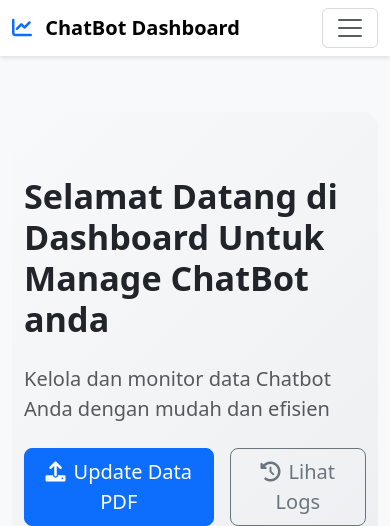
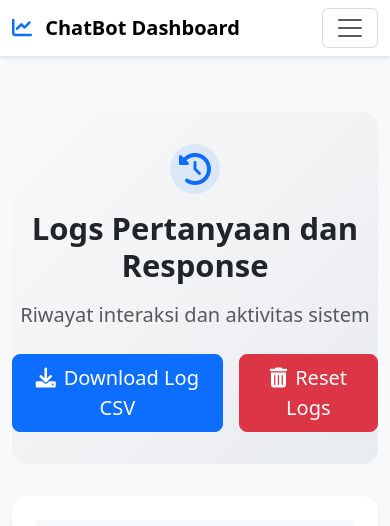
Before and after one commit to omidiyanto/groq-chatbot-telegram, a Flask app: page / in a window 390 px wide. Shown: the top 526 px of the page. Run offline with Flask 3, Linux system fonts and the light colour scheme; parts of the project's set-up code (start-up, migrations or seed data) failed here and were passed over; some libraries are stand-ins or nearby versions; grey boxes are pictures that could not be loaded.

Commit message:
Update index.html

```diff
--- a/templates/index.html
+++ b/templates/index.html
@@ -3,9 +3,10 @@
 <head>
     <meta charset="UTF-8">
     <meta name="viewport" content="width=device-width, initial-scale=1.0">
-    <title>Dashboard Management - ChatBot</title>
+    <title>Logs Dashboard</title>
     <link rel="stylesheet" href="https://cdnjs.cloudflare.com/ajax/libs/bootstrap/5.3.0/css/bootstrap.min.css">
     <link rel="stylesheet" href="https://cdnjs.cloudflare.com/ajax/libs/font-awesome/6.0.0/css/all.min.css">
+    <link rel="stylesheet" href="https://cdn.jsdelivr.net/npm/sweetalert2@11/dist/sweetalert2.min.css">
     <style>
         .navbar {
             box-shadow: 0 2px 4px rgba(0,0,0,.1);
@@ -19,41 +20,46 @@
             color: #0d6efd !important;
             transform: translateY(-2px);
         }
-        .hero-section {
+        .page-header {
             background: linear-gradient(135deg, #f8f9fa 0%, #e9ecef 100%);
-            padding: 4rem 0;
+            padding: 2rem 0;
             border-radius: 15px;
-            margin-top: 2rem;
+            margin: 2rem 0;
         }
-        .stat-card {
+        .table-container {
             background: white;
-            border-radius: 10px;
+            border-radius: 15px;
             padding: 1.5rem;
-            margin: 1rem 0;
             box-shadow: 0 4px 6px rgba(0,0,0,.05);
-            transition: transform 0.3s ease;
         }
-        .stat-card:hover {
-            transform: translateY(-5px);
+        .table {
+            margin-bottom: 0;
         }
-        .action-card {
-            border: none;
-            border-radius: 12px;
+        .table thead th {
+            background-color: #f8f9fa;
+            border-bottom: 2px solid #dee2e6;
+            padding: 1rem;
+            font-weight: 600;
+        }
+        .table td {
+            padding: 1rem;
+            vertical-align: middle;
+        }
+        .action-button {
             transition: all 0.3s ease;
-            height: 100%;
         }
-        .action-card:hover {
-            transform: translateY(-5px);
-            box-shadow: 0 10px 20px rgba(0,0,0,.1);
+        .action-button:hover {
+            transform: translateY(-2px);
         }
         .icon-circle {
-            width: 60px;
-            height: 60px;
+            width: 50px;
+            height: 50px;
             border-radius: 50%;
             display: flex;
             align-items: center;
             justify-content: center;
             margin-bottom: 1rem;
+            display: inline-flex;
         }
     </style>
 </head>
@@ -70,108 +76,94 @@
             <div class="collapse navbar-collapse" id="navbarNav">
                 <ul class="navbar-nav mx-auto">
                     <li class="nav-item">
-                        <a class="nav-link active" href="/"><i class="fas fa-home me-1"></i> Home</a>
+                        <a class="nav-link" href="/"><i class="fas fa-home me-1"></i> Home</a>
                     </li>
                     <li class="nav-item">
                         <a class="nav-link" href="/upload"><i class="fas fa-upload me-1"></i> Update Data PDF</a>
                     </li>
                     <li class="nav-item">
-                        <a class="nav-link" href="/logs"><i class="fas fa-history me-1"></i> Lihat Logs</a>
+                        <a class="nav-link active" href="/logs"><i class="fas fa-history me-1"></i> Lihat Logs</a>
                     </li>
                 </ul>
                 <div class="d-flex">
+
                 </div>
             </div>
         </div>
     </nav>
 
     <div class="container py-4">
-        <div class="hero-section">
-            <div class="container">
-                <div class="row align-items-center">
-                    <div class="col-lg-6">
-                        <h1 class="display-4 fw-bold mb-4">Selamat Datang di Dashboard Untuk Manage ChatBot anda</h1>
-                        <p class="lead text-muted mb-4">Kelola dan monitor data Chatbot Anda dengan mudah dan efisien</p>
-                        <div class="d-flex gap-3">
-                            <a href="/upload" class="btn btn-primary btn-lg">
-                                <i class="fas fa-upload me-2"></i>Update Data PDF
-                            </a>
-                            <a href="/logs" class="btn btn-outline-secondary btn-lg">
-                                <i class="fas fa-history me-2"></i>Lihat Logs
-                            </a>
-                        </div>
-                    </div>
-                    <div class="col-lg-6">
-                        <img src="https://github.com/user-attachments/assets/258a3a24-3b3e-4c5c-b3c4-55c2d0879aba" alt="Dashboard illustration" class="img-fluid rounded-3">
-                    </div>
-                </div>
+        <div class="page-header text-center">
+            <div class="icon-circle bg-primary bg-opacity-10 mb-3">
+                <i class="fas fa-history fa-2x text-primary"></i>
+            </div>
+            <h1 class="display-5 fw-bold mb-3">Logs Pertanyaan dan Response</h1>
+            <p class="lead text-muted mb-4">Riwayat interaksi dan aktivitas sistem</p>
+            <div class="d-flex justify-content-center gap-3">
+                <a href="/download" class="btn btn-primary btn-lg action-button">
+                    <i class="fas fa-download me-2"></i>Download Log CSV
+                </a>
+                <form id="reset-form" action="/reset" method="post" style="display:inline;" onsubmit="confirmReset(event);">
+                    <button type="submit" class="btn btn-danger btn-lg action-button">
+                        <i class="fas fa-trash-alt me-2"></i>Reset Logs
+                    </button>
+                </form>
             </div>
         </div>
 
-        <div class="row mt-5">
-            <div class="col-md-4">
-                <div class="stat-card">
-                    <div class="icon-circle bg-primary bg-opacity-10">
-                        <i class="fas fa-file-pdf fa-2x text-primary"></i>
-                    </div>
-                    <h3 class="fs-2 fw-bold">254</h3>
-                    <p class="text-muted mb-0">Total PDF Diupload</p>
-                </div>
-            </div>
-            <div class="col-md-4">
-                <div class="stat-card">
-                    <div class="icon-circle bg-success bg-opacity-10">
-                        <i class="fas fa-check-circle fa-2x text-success"></i>
-                    </div>
-                    <h3 class="fs-2 fw-bold">98%</h3>
-                    <p class="text-muted mb-0">Tingkat Keberhasilan</p>
-                </div>
-            </div>
-            <div class="col-md-4">
-                <div class="stat-card">
-                    <div class="icon-circle bg-info bg-opacity-10">
-                        <i class="fas fa-clock fa-2x text-info"></i>
-                    </div>
-                    <h3 class="fs-2 fw-bold">1,254</h3>
-                    <p class="text-muted mb-0">Total Aktivitas</p>
-                </div>
-            </div>
-        </div>
-
-        <div class="row mt-5 g-4">
-            <div class="col-md-6">
-                <div class="card action-card">
-                    <div class="card-body p-4">
-                        <div class="icon-circle bg-primary bg-opacity-10 mb-3">
-                            <i class="fas fa-upload fa-2x text-primary"></i>
-                        </div>
-                        <h4>Update Data PDF</h4>
-                        <p class="text-muted">Upload dan perbarui data PDF Anda dengan mudah dan cepat</p>
-                        <a href="/upload" class="btn btn-primary">
-                            Mulai Upload
-                            <i class="fas fa-arrow-right ms-2"></i>
-                        </a>
-                    </div>
-                </div>
-            </div>
-            <div class="col-md-6">
-                <div class="card action-card">
-                    <div class="card-body p-4">
-                        <div class="icon-circle bg-secondary bg-opacity-10 mb-3">
-                            <i class="fas fa-history fa-2x text-secondary"></i>
-                        </div>
-                        <h4>Lihat Logs Aktivitas</h4>
-                        <p class="text-muted">Monitor semua aktivitas dan riwayat perubahan data</p>
-                        <a href="/logs" class="btn btn-secondary">
-                            Lihat Logs
-                            <i class="fas fa-arrow-right ms-2"></i>
-                        </a>
-                    </div>
-                </div>
-            </div>
+        <div class="table-container">
+            <table class="table table-hover">
+                <thead>
+                    <tr>
+                        <th scope="col">
+                            <i class="fas fa-question-circle me-2 text-primary"></i>
+                            Pertanyaan
+                        </th>
+                        <th scope="col">
+                            <i class="fas fa-comment-dots me-2 text-primary"></i>
+                            Response
+                        </th>
+                    </tr>
+                </thead>
+                <tbody>
+                    {% for log in logs %}
+                    <tr>
+                        <td>{{ log.Pertanyaan }}</td>
+                        <td>{{ log.Response }}</td>
+                    </tr>
+                    {% endfor %}
+                </tbody>
+            </table>
         </div>
     </div>
 
     <script src="https://cdnjs.cloudflare.com/ajax/libs/bootstrap/5.3.0/js/bootstrap.bundle.min.js"></script>
+    <script src="https://cdn.jsdelivr.net/npm/sweetalert2@11"></script>
+    <script>
+        function confirmReset(event) {
+            event.preventDefault();
+            Swal.fire({
+                title: 'Konfirmasi',
+                text: 'Apa anda yakin ingin menghapus?',
+                icon: 'warning',
+                showCancelButton: true,
+                confirmButtonText: 'Iya',
+                cancelButtonText: 'Tidak',
+                confirmButtonColor: '#dc3545',
+                cancelButtonColor: '#6c757d',
+                reverseButtons: true,
+                showClass: {
+                    popup: 'animate__animated animate__fadeInDown'
+                },
+                hideClass: {
+                    popup: 'animate__animated animate__fadeOutUp'
+                }
+            }).then((result) => {
+                if (result.isConfirmed) {
+                    document.getElementById('reset-form').submit();
+                }
+            });
+        }
+    </script>
 </body>
 </html>
```
